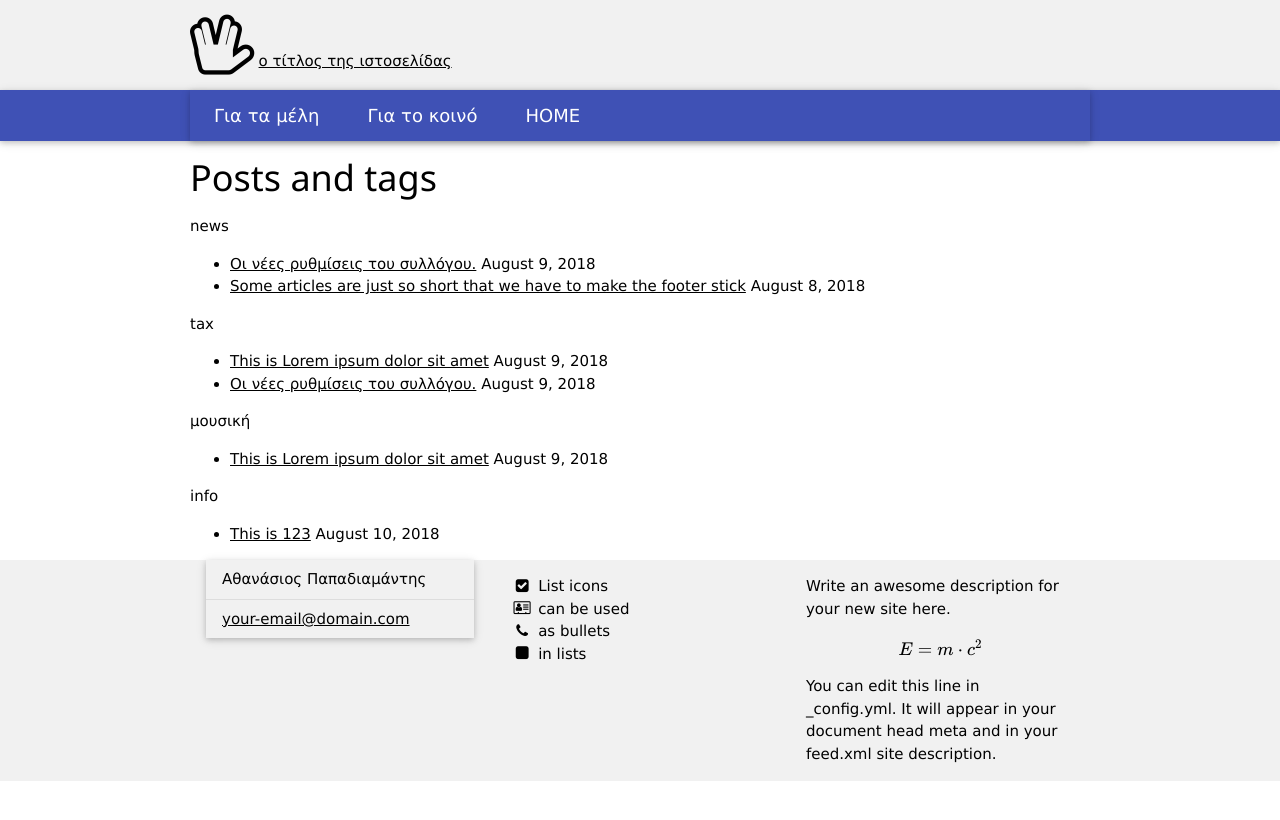
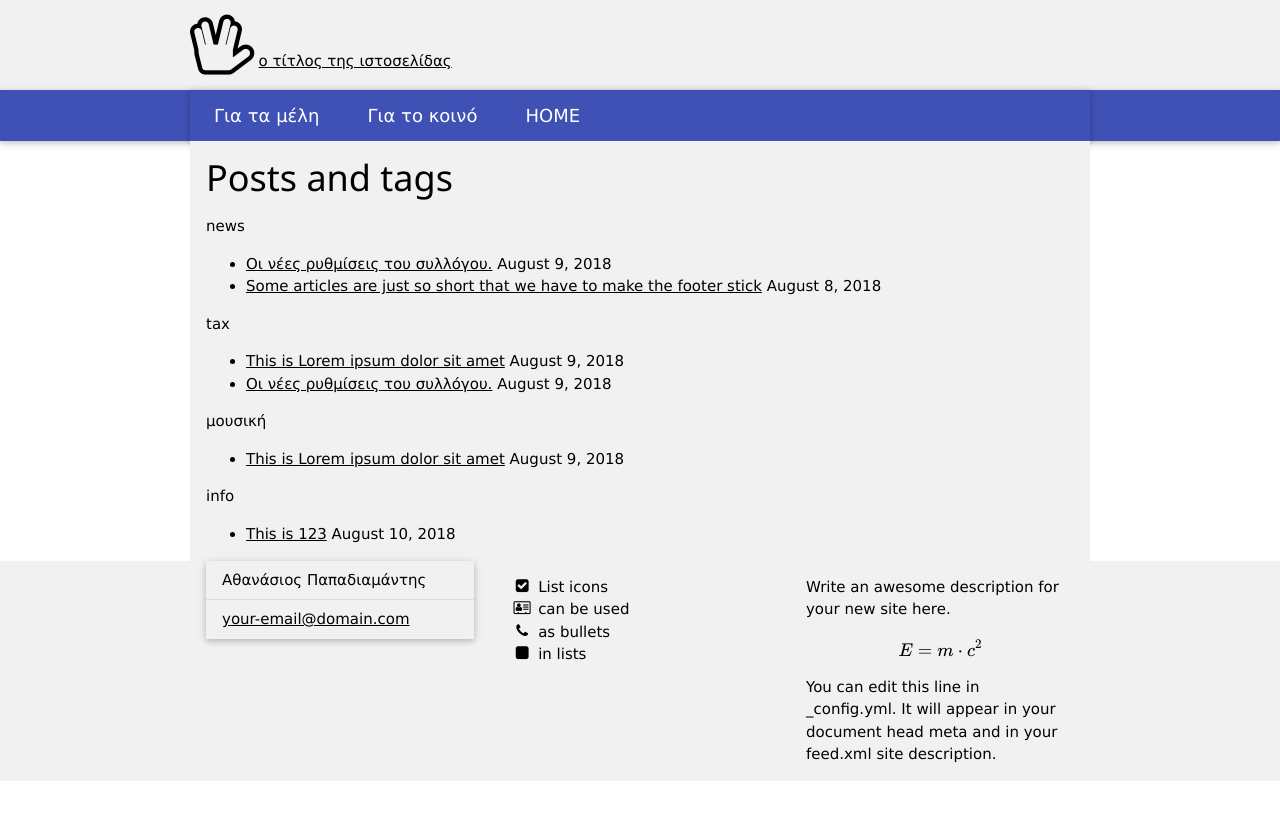
Before and after one commit to mrubyz/test, a Jekyll site: the page built from forden.md, in a window 1280 px wide. Shown: the top 820 px of the page. Built offline with Jekyll 4.4.1, drawn with Linux system fonts in a browser that asks for light colours; formulas are drawn with MathJax 3.

Commit message:
Update forden.md

```diff
--- a/forden.md
+++ b/forden.md
@@ -4,7 +4,7 @@ title: Για τα μέλη
 ---
 
 
-<div>
+<div class="w3-container w3-light-grey">
 
 
 <h1>Posts and tags</h1>
```
